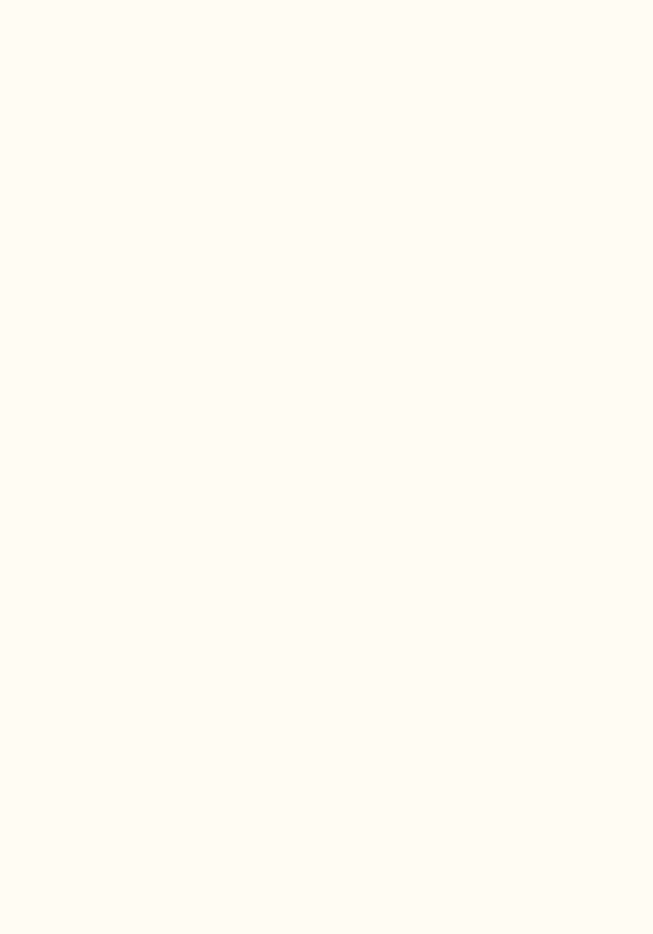
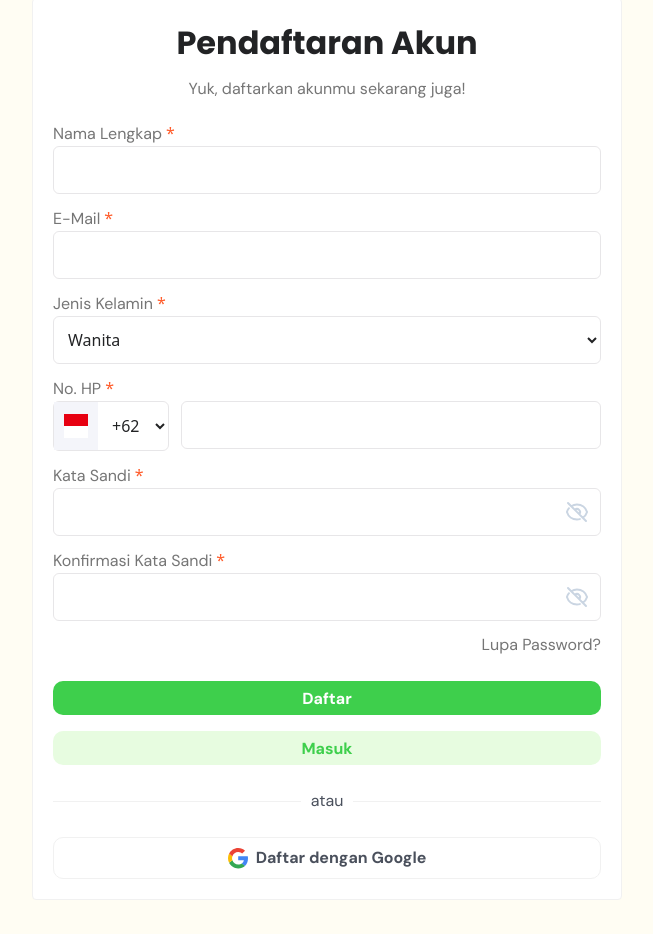
Before and after one commit to kurniawa/videobelajar-react-ts, a React (Vite) app: page /register in a window 1280 px wide. Before the commit this address had no page. Shown: the part 140-1074 px from the top of the page, without its empty margins (313-966 px from the left). Before the commit the page ends 800 px from the top, so only its background shows below. Built offline with nearby package versions, Linux system fonts and the light colour scheme.

Commit message:
Masih di halaman register

```diff
--- /dev/null
+++ b/src/components/atoms/ButtonGoogle.tsx
@@ -0,0 +1,25 @@
+interface ButtonGoogleProps {
+    label: string,
+}
+
+export default function ButtonGoogle({label}:ButtonGoogleProps) {
+    return (
+        <div className="mt-[20px] xl:mt-[24px]">
+            <button className="w-full rounded-[10px] px-[26px] py-[8px] border border-[#F1F1F1]">
+                <div className="flex items-center justify-center gap-[8px]">
+                    <div>
+                        <svg width="20" height="21" viewBox="0 0 20 21" fill="none" xmlns="http://www.w3.org/2000/svg">
+                            <path d="M19.9905 10.426C19.9905 9.58738 19.9224 8.97543 19.7752 8.34082H10.1992V12.1258H15.8201C15.7068 13.0664 15.0948 14.483 13.7349 15.4349L13.7159 15.5616L16.7436 17.9071L16.9534 17.9281C18.8798 16.1489 19.9905 13.5311 19.9905 10.426Z" fill="#4285F4"/>
+                            <path d="M10.1992 20.3983C12.953 20.3983 15.2648 19.4917 16.9534 17.9279L13.7349 15.4347C12.8737 16.0353 11.7177 16.4546 10.1992 16.4546C7.50211 16.4546 5.21297 14.6754 4.39695 12.2163L4.27734 12.2265L1.12906 14.6629L1.08789 14.7774C2.76508 18.1091 6.21016 20.3983 10.1992 20.3983Z" fill="#34A853"/>
+                            <path d="M4.39695 12.2164C4.18164 11.5818 4.05703 10.9018 4.05703 10.1993C4.05703 9.4966 4.18164 8.81668 4.38562 8.18207L4.37992 8.04691L1.19219 5.57129L1.08789 5.6209C0.396641 7.00348 0 8.55605 0 10.1993C0 11.8425 0.396641 13.395 1.08789 14.7775L4.39695 12.2164Z" fill="#FBBC05"/>
+                            <path d="M10.1992 3.94367C12.1144 3.94367 13.4063 4.77094 14.1429 5.46227L17.0213 2.6518C15.2535 1.00859 12.953 0 10.1992 0C6.21016 0 2.76508 2.28914 1.08789 5.62086L4.38563 8.18203C5.21297 5.72289 7.50211 3.94367 10.1992 3.94367Z" fill="#EB4335"/>
+                        </svg>
+                    </div>
+                    <span className="font-dm-sans font-[700] text-[14px] xl:text-[16px] text-[#4A505C]">
+                        {label}
+                    </span>
+                </div>
+            </button>
+        </div>
+    )
+}
--- /dev/null
+++ b/src/components/atoms/ButtonGreen200.tsx
@@ -0,0 +1,7 @@
+export default function ButtonGreen200({label}:{label:string}) {
+    return (
+        <button className="rounded-[10px] w-full h-[34px] bg-[#E2FCD9CC]">
+            <span className="font-dm-sans font-[700] text-[14px] xl:text-[16px] text-[#3ECF4C]">{label}</span>
+        </button>
+    )
+}
--- /dev/null
+++ b/src/components/atoms/ButtonLime500.tsx
@@ -0,0 +1,7 @@
+export default function ButtonLime500({label}:{label:string}) {
+    return (
+        <button className="rounded-[10px] w-full h-[34px] bg-[#3ECF4C]">
+            <span className="font-dm-sans font-[700] text-[14px] text-white xl:text-[16px]">{label}</span>
+        </button>
+    )
+}
--- /dev/null
+++ b/src/components/atoms/InputContactNumber.tsx
@@ -0,0 +1,30 @@
+interface InputContactNumberProps {
+    label: string,
+    required: boolean,
+}
+
+export default function InputContactNumber({label, required}:InputContactNumberProps) {
+    return (
+        <div>
+            <label htmlFor="no-hp">
+                <span className="font-dm-sans font-[400] text-[14px] text-[#333333AD] xl:text-[16px]">{label}</span>
+                {required && <span className="ml-[4px] text-[#FF5C2B]">*</span>}
+            </label>
+            <div className="flex gap-[12px]">
+                <div className="flex rounded-md border border-[#3A35411F]">
+                    <div className="flex items-center align-center px-[10px] py-[4px] bg-[#F4F5FA]">
+                        <div className="flex flex-col w-[24px] h-[24px]">
+                            <div className="w-full h-1/2 bg-[#E70011]"></div>
+                            <div className="w-full h-1/2 bg-white"></div>
+                        </div>
+                    </div>
+                    <select name="country-code" id="country-code" className="rounded-r-md px-[10px] py-[4px] min-w-[70px] h-[48px] text-[#222325]">
+                        <option value="+62">+62</option>
+                    </select>
+                </div>
+
+                <input id="no-hp" type="text" className="rounded-md px-[10px] py-[4px] w-full h-[48px] border border-[#3A35411F]" />
+            </div>
+        </div>
+    )
+}
--- a/src/components/atoms/InputPassword.tsx
+++ b/src/components/atoms/InputPassword.tsx
@@ -10,13 +10,13 @@ export default function InputPassword({type, id, name, required}:InputPasswordPr
         <div>
             <label htmlFor={id}>
                 <span className="font-dm-sans font-[400] text-[14px] font-color-333333AD xl:text-[16px]">{name}</span>
-                {required ?? '<span className="ml-[4px] text-[#FF5C2B]">*</span>'}
+                {required && <span className="ml-[4px] text-[#FF5C2B]">*</span>}
             </label>
             <div className="relative">
                 <input type={type} id={id} className="rounded-md px-[10px] py-[4px] w-full h-[48px] border border-[#3A35411F]" />
                 <div className="size-[24px] text-slate-300 absolute right-3 top-1/2 -translate-y-1/2">
-                    <svg xmlns="http://www.w3.org/2000/svg" fill="none" viewBox="0 0 24 24" stroke-width="2" stroke="currentColor" className="size-full">
-                        <path stroke-linecap="round" stroke-linejoin="round" d="M3.98 8.223A10.477 10.477 0 0 0 1.934 12C3.226 16.338 7.244 19.5 12 19.5c.993 0 1.953-.138 2.863-.395M6.228 6.228A10.451 10.451 0 0 1 12 4.5c4.756 0 8.773 3.162 10.065 7.498a10.522 10.522 0 0 1-4.293 5.774M6.228 6.228 3 3m3.228 3.228 3.65 3.65m7.894 7.894L21 21m-3.228-3.228-3.65-3.65m0 0a3 3 0 1 0-4.243-4.243m4.242 4.242L9.88 9.88" />
+                    <svg xmlns="http://www.w3.org/2000/svg" fill="none" viewBox="0 0 24 24" strokeWidth="2" stroke="currentColor" className="size-full">
+                        <path strokeLinecap="round" strokeLinejoin="round" d="M3.98 8.223A10.477 10.477 0 0 0 1.934 12C3.226 16.338 7.244 19.5 12 19.5c.993 0 1.953-.138 2.863-.395M6.228 6.228A10.451 10.451 0 0 1 12 4.5c4.756 0 8.773 3.162 10.065 7.498a10.522 10.522 0 0 1-4.293 5.774M6.228 6.228 3 3m3.228 3.228 3.65 3.65m7.894 7.894L21 21m-3.228-3.228-3.65-3.65m0 0a3 3 0 1 0-4.243-4.243m4.242 4.242L9.88 9.88" />
                     </svg>
                 </div>
             </div>
--- a/src/components/atoms/InputWithLabel.tsx
+++ b/src/components/atoms/InputWithLabel.tsx
@@ -10,7 +10,7 @@ export default function InputWithLabel({type, id, name, required}:InputWithLabel
         <div>
             <label htmlFor={id}>
                 <span className="font-dm-sans font-[400] text-[14px] font-color-333333AD xl:text-[16px]">{name}</span>
-                {required ?? '<span className="ml-[4px] text-[#FF5C2B;]">*</span>'}
+                {required && <span className="ml-[4px] text-[#FF5C2B]">*</span>}
             </label>
             <input type={type} id={id} className="rounded-md px-[10px] py-[4px] w-full h-[48px] border border-[#3A35411F]" />
         </div>
--- /dev/null
+++ b/src/components/atoms/SelectWithLabel.tsx
@@ -0,0 +1,21 @@
+interface SelectWithLabelProps {
+    type: string,
+    id: string,
+    name: string,
+    options: {value:string, label:string}[]
+    required: boolean,
+}
+
+export default function SelectWithLabel({type, id, name, options, required}:SelectWithLabelProps) {
+    return (
+        <div>
+            <label htmlFor={id}>
+                <span className="font-dm-sans font-[400] text-[14px] font-color-333333AD xl:text-[16px]">{name}</span>
+                {required && <span className="ml-[4px] text-[#FF5C2B]">*</span>}
+            </label>
+            <select id="jenis-kelamin" className="rounded-md px-[10px] py-[4px] w-full h-[48px] border border-[#3A35411F] text-[#222325]">
+                {options.map((option, index) => (<option value={option.value} key={index}>{option.label}</option>))}
+            </select>
+        </div>
+    )
+}
--- a/src/components/Navbar.tsx
+++ b/src/components/organisms/Navbar.tsx
@@ -1,7 +1,7 @@
 import { Link } from "react-router-dom";
 // import profile_picture from "../assets/images/profile-picture.png"
-import { useState } from "react";
-import HamburgerMenu from "./molecules/HamburgerMenu";
+// import { useState } from "react";
+import HamburgerMenu from "../molecules/HamburgerMenu";
 
 
 export default function Navbar() {
--- /dev/null
+++ b/src/components/organisms/RegisterForm.tsx
@@ -0,0 +1,47 @@
+import { Link } from "react-router-dom";
+import InputContactNumber from "../atoms/InputContactNumber";
+import InputPassword from "../atoms/InputPassword";
+import InputWithLabel from "../atoms/InputWithLabel";
+import SelectWithLabel from "../atoms/SelectWithLabel";
+import ButtonGoogle from "../atoms/ButtonGoogle";
+import ButtonLime500 from "../atoms/ButtonLime500";
+import ButtonGreen200 from "../atoms/ButtonGreen200";
+
+export default function RegisterForm() {
+    return (
+        <form className="rounded-sm bg-white p-[20px] xl:w-[590px] border border-[#F1F1F1]">
+            <div className="text-center">
+                <h1 className="font-poppins text-[24px] font-[600] text-[#222325] xl:text-[32px]">Pendaftaran Akun</h1>
+                <p className="mt-[10px] font-dm-sans text-[14px] font-[400] text-[#333333AD] xl:text-[16px]">Yuk, daftarkan akunmu sekarang juga!</p>
+            </div>
+
+            <div className="mt-[20px] flex flex-col gap-[12px]">
+                <InputWithLabel type="text" id="nama-lengkap" name="Nama Lengkap" required={true} />
+                <InputWithLabel type="email" id="e-mail" name="E-Mail" required={true} />
+                <SelectWithLabel type="select" id="jenis-kelamin" name="Jenis Kelamin" options={[{value:"wanita", label:"Wanita"}, {value:"pria", label:"Pria"}]} required={true} />
+                <InputContactNumber label="No. HP" required={true} />
+                <InputPassword type="password" id="kata-sandi" name="Kata Sandi" required={true} />
+                <InputPassword type="password" id="konfirmasi-kata-sandi" name="Konfirmasi Kata Sandi" required={true} />
+
+                <div className="flex justify-end">
+                    <Link to={'#'} className="font-dm-sans font-[400] text-[14px] text-[#333333AD] xl:text-[16px]">Lupa Password?</Link>
+                </div>
+            </div>
+
+            <div className="space-y-[16px] mt-[20px] xl:mt-[24px]">
+                <ButtonLime500 label="Daftar" />
+                <ButtonGreen200 label="Masuk" />
+            </div>
+
+            <div className="mt-[20px] xl:mt-[24px]">
+                <div className="flex justify-center items-center gap-[10px]">
+                    <div className="flex-grow-1 h-[1px] bg-[#F1F1F1]"></div>
+                    <span className="font-dm-sans font-[400] text-[14px] xl:text-[16px] text-[#4A505C]">atau</span>
+                    <div className="flex-grow-1 h-[1px] bg-[#F1F1F1]"></div>
+                </div>
+            </div>
+
+            <ButtonGoogle label="Daftar dengan Google" />
+        </form>
+    )
+}
--- a/src/layouts/MainLayout.tsx
+++ b/src/layouts/MainLayout.tsx
@@ -1,5 +1,5 @@
 import { ReactNode } from "react";
-import Navbar from "../components/Navbar";
+import Navbar from "../components/organisms/Navbar";
 
 interface MainLayoutProps {
   children: ReactNode;
--- a/src/main.tsx
+++ b/src/main.tsx
@@ -5,6 +5,7 @@ import './App.css'
 import App from './App.tsx'
 import { BrowserRouter, Route, Routes } from 'react-router-dom'
 import Login from './pages/Login.tsx'
+import Register from './pages/Register.tsx'
 
 createRoot(document.getElementById('root')!).render(
   <StrictMode>
@@ -13,6 +14,7 @@ createRoot(document.getElementById('root')!).render(
         <Route>
           <Route path="/" element={<App />} />
           <Route path="/login" element={<Login />} />
+          <Route path="/register" element={<Register />} />
         </Route>
       </Routes>
     </BrowserRouter>
--- /dev/null
+++ b/src/pages/Register.tsx
@@ -0,0 +1,14 @@
+import RegisterForm from "../components/organisms/RegisterForm"
+import MainLayout from "../layouts/MainLayout"
+
+function Login() {
+    return (
+        <MainLayout>
+            <main className="px-[20px] py-[28px] flex justify-center xl:py-[64px] xl:px-[120px]">
+                <RegisterForm />
+            </main>
+        </MainLayout>
+    )
+}
+
+export default Login
```
